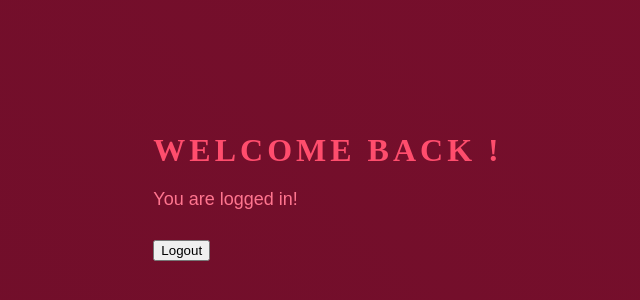
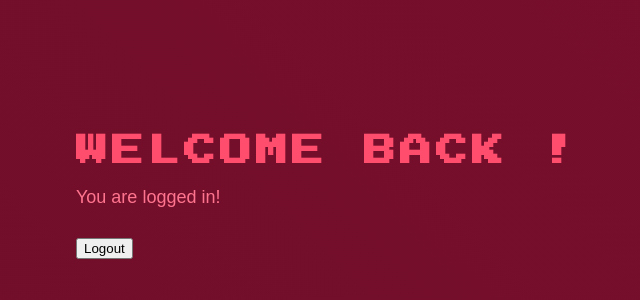
Before and after one commit to K-Senthil-Shunmugam/realms-of-discovery-front-end, a React (Create React App) app: page / in a window 1280 px wide. Shown: the part 214-514 px from the top of the page, without its empty margins (312-952 px from the left). Built offline with nearby package versions, Linux system fonts and the light colour scheme.

Commit message:
Update 2 files
- /src/components/Login.css
- /public/index.html

```diff
--- a/public/index.html
+++ b/public/index.html
@@ -3,6 +3,7 @@
   <head>
     <meta charset="utf-8" />
     <link rel="icon" href="%PUBLIC_URL%/favicon.ico" />
+    <link href="https://fonts.googleapis.com/css2?family=Press+Start+2P&display=swap" rel="stylesheet">
     <meta name="viewport" content="width=device-width, initial-scale=1" />
     <meta name="theme-color" content="#000000" />
     <meta
--- a/src/components/Login.css
+++ b/src/components/Login.css
@@ -1,6 +1,6 @@
 /* Login.css */
 body {
-  font-family: 'Press Start 2P', cursive; /* Retro 8-bit font */
+  font-family: 'Press Start 2P', cursive; /* 8-bit font for all text */
   background-color: #590d22;
   margin: 0;
   padding: 0;
@@ -29,8 +29,8 @@ body {
   display: flex;
   justify-content: center;
   align-items: center;
+  width: 100%;
   height: 100%;
-  width: 100%;
 }
 
 .login-box {
@@ -38,7 +38,7 @@ body {
   padding: 40px;
   border-radius: 8px;
   box-shadow: 0 4px 6px rgba(0, 0, 0, 0.1);
-  width: 320px; /* Slightly larger box */
+  width: 320px; /* Adjusted size */
   text-align: center;
   border: 4px solid #ff4d6d; /* 8-bit solid border */
   background: rgba(128, 15, 47, 0.9); /* Semi-transparent background */
@@ -63,7 +63,7 @@ h1 {
   background-color: #c9184a;
   color: white;
   text-align: center;
-  font-family: 'Press Start 2P', cursive; /* Retro 8-bit font */
+  font-family: 'Press Start 2P', cursive; /* 8-bit font for inputs */
   letter-spacing: 1px;
   transition: all 0.3s ease-in-out;
 }
```
